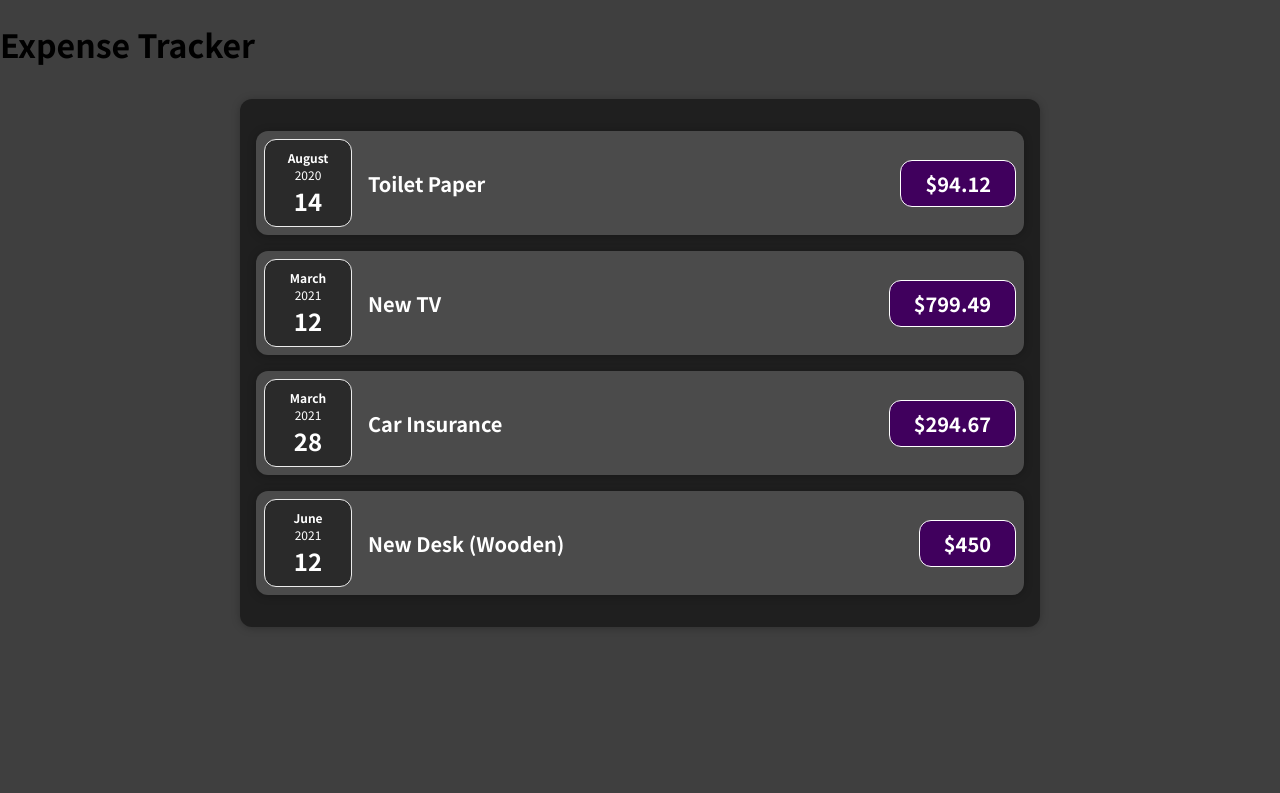
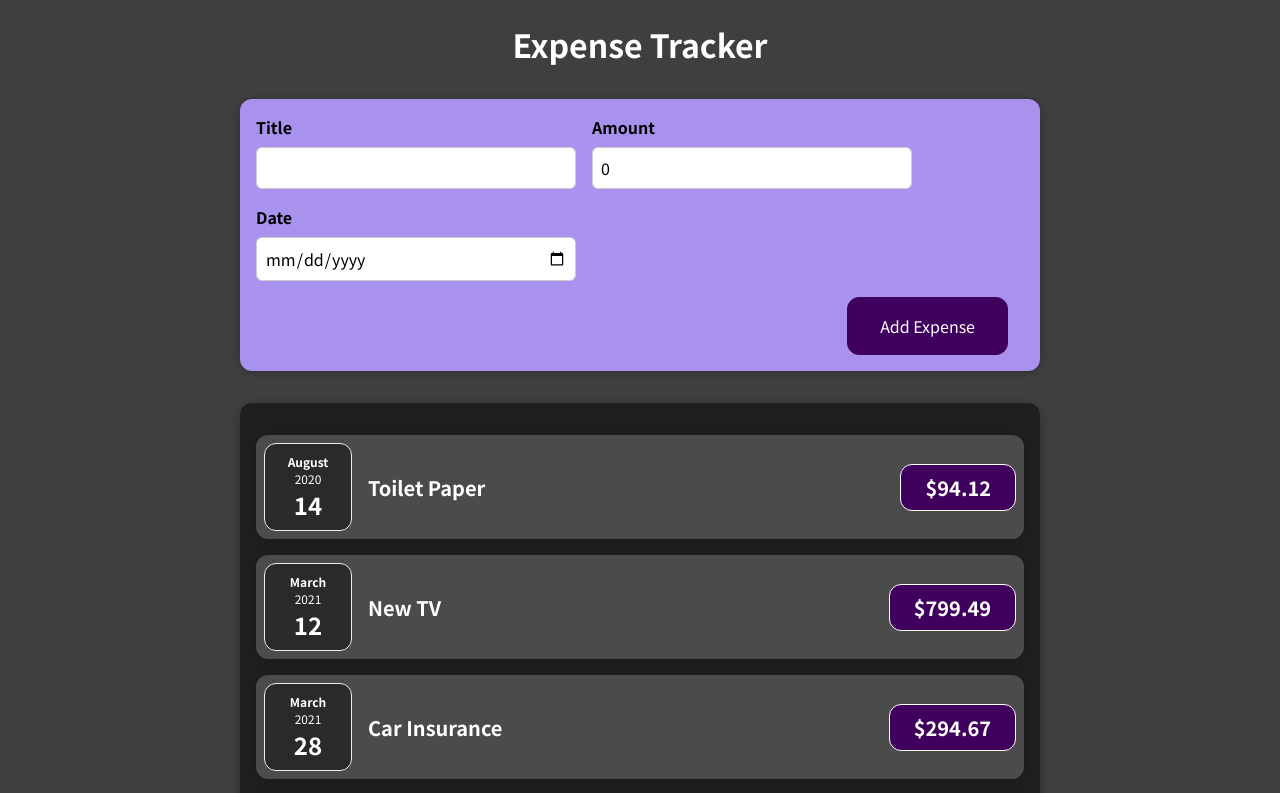
Before and after one commit to Victor-Guerrero-Devs/react-expense-tracker, a React (Vite) app: page / in a window 1280 px wide. Shown: the top 793 px of the page. Built offline with nearby package versions, Linux system fonts and the light colour scheme.

Commit message:
Add event handlers for ExpenseForm

```diff
--- a/src/App.jsx
+++ b/src/App.jsx
@@ -1,4 +1,5 @@
 import Expenses from './components/Expenses/Expenses';
+import NewExpense from './components/NewExpense/NewExpense';
 
 function App() {
   const expenses = [
@@ -25,7 +26,8 @@ function App() {
 
   return (
     <div>
-      <h1>Expense Tracker</h1>
+      <h1 style={{ textAlign: 'center', color: 'white' }}>Expense Tracker</h1>
+      <NewExpense />
       <Expenses items={expenses} />
     </div>
   );
--- a/src/components/NewExpense/ExpenseForm.jsx
+++ b/src/components/NewExpense/ExpenseForm.jsx
@@ -1,22 +1,67 @@
-import React from 'react';
+import React, { useState } from 'react';
 
 import './ExpenseForm.css';
 
 const ExpenseForm = () => {
+  const [expenseTitle, setExpenseTitle] = useState('');
+  const [expenseAmount, setExpenseAmount] = useState(0);
+  const [expenseDate, setExpenseDate] = useState('');
+
+  const expenseTitleHandler = (e) => {
+    setExpenseTitle(e.target.value);
+  };
+
+  const expenseAmountHandler = (e) => {
+    setExpenseAmount(e.target.value);
+  };
+
+  const expenseDateHandler = (e) => {
+    setExpenseDate(e.target.value);
+  };
+
+  const expenseFormHandler = (e) => {
+    e.preventDefault();
+    const expenseData = {
+      title: expenseTitle,
+      amount: expenseAmount,
+      date: new Date(expenseDate),
+    };
+    console.log(expenseData);
+    setExpenseTitle('');
+    setExpenseAmount('');
+    setExpenseDate('');
+  };
+
   return (
-    <form>
+    <form onSubmit={expenseFormHandler}>
       <div className="new-expense__controls">
         <div className="new-expense__control">
           <label>Title</label>
-          <input type="text" />
+          <input
+            type="text"
+            value={expenseTitle}
+            onChange={expenseTitleHandler}
+          />
         </div>
         <div className="new-expense__control">
           <label>Amount</label>
-          <input type="number" min="0.01" step="0.01" />
+          <input
+            type="number"
+            min="0.01"
+            step="0.01"
+            value={expenseAmount}
+            onChange={expenseAmountHandler}
+          />
         </div>
         <div className="new-expense__control">
           <label>Date</label>
-          <input type="date" min="2019-01-01" max="2023-12-31" />
+          <input
+            type="date"
+            min="2019-01-01"
+            max="2023-12-31"
+            value={expenseDate}
+            onChange={expenseDateHandler}
+          />
         </div>
       </div>
       <div className="new-expense__actions">
```
